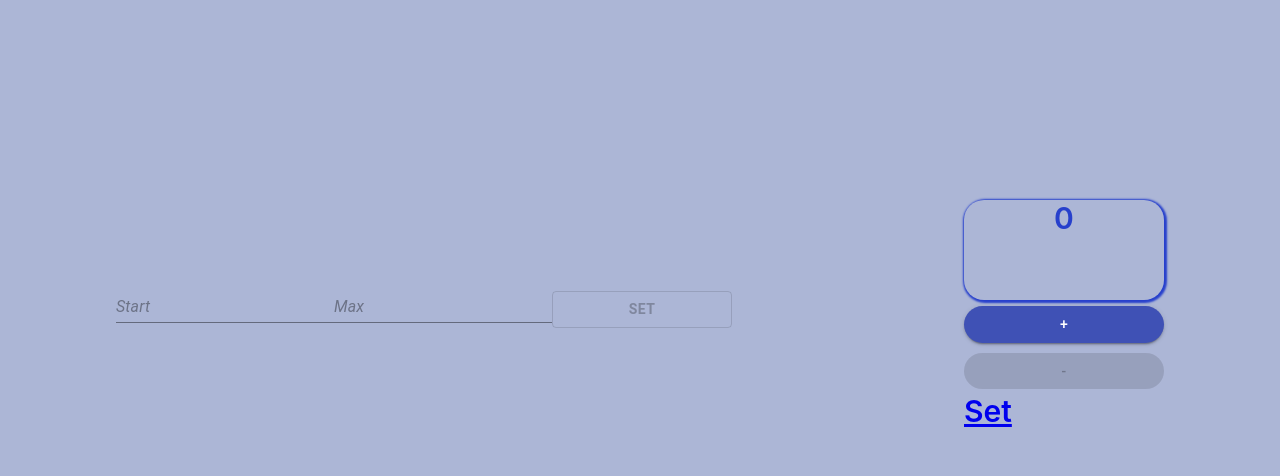
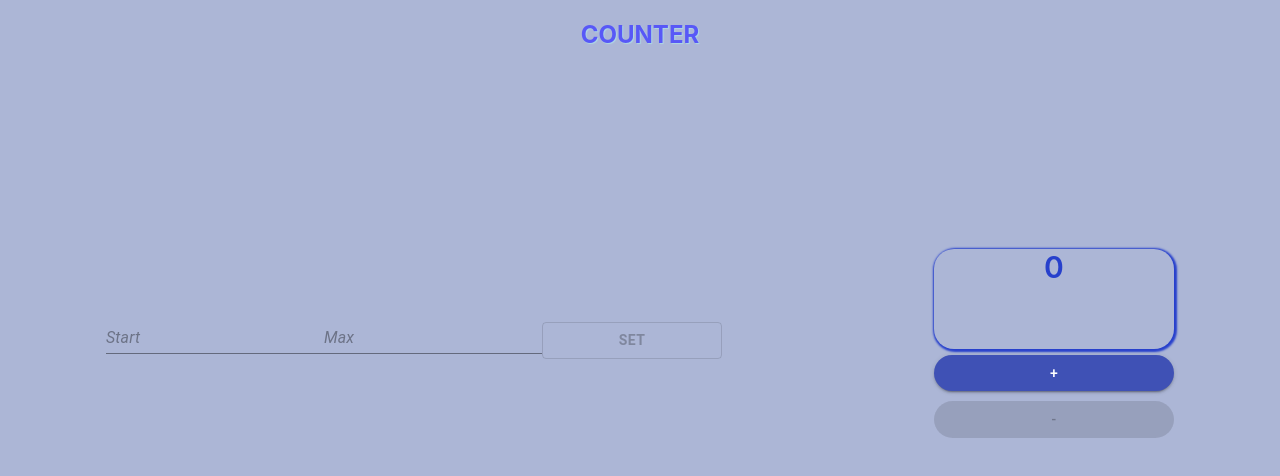
Before and after one commit to Tural-Mukhtarly/counter, a React (Create React App) app: page / in a window 1280 px wide. Shown: the top 476 px of the page. Built offline with nearby package versions, Linux system fonts and the light colour scheme.

Commit message:
final commit

```diff
--- a/src/App.tsx
+++ b/src/App.tsx
@@ -1,22 +1,10 @@
 import Counter from './components/Counter/Counter';
-import {
-  BrowserRouter as Router,
-  Switch,
-  Route,
-  Link
-} from "react-router-dom";
-import HomeCounter from './components/HomeConter';
 
 function App() {
   return (
     <div className="App">
-      <Router>
-        <Switch>
-          <Route path="/" component={HomeCounter} />
-          <Route path="/Counter" component={Counter} />
-
-        </Switch>
-      </Router>
+      <h2>COUNTER</h2>
+      <Counter />
     </div>
   );
 }
--- a/src/components/Counter/Counter.module.css
+++ b/src/components/Counter/Counter.module.css
@@ -19,7 +19,7 @@
 }
 
 .counter{
-    width: 200px;
+    width: 240px;
     font-size: 30px;
     font-weight: 600;
     display: flex;
@@ -33,7 +33,11 @@
     text-align: center;
     height: 100px;
     color: rgb(39, 64, 204);
-    /* border: 2px solid rgb(39, 64, 204); */
     border-radius: 20px;
     box-shadow: 1px 1px 2px 2px rgb(39, 64, 204);
 }
+h2{
+    text-align: center;
+    color: rgb(88, 88, 247);
+    text-shadow: 1px 1px 1px lightblue;
+}
--- a/src/components/Counter/Counter.tsx
+++ b/src/components/Counter/Counter.tsx
@@ -4,7 +4,7 @@ import { useDispatch } from 'react-redux';
 import { decValueAC, incValueAC } from '../../redux/store';
 import { useTypeSelector } from '../../redux/useTypeSelector';
 import s from './Counter.module.css'
-import { Link } from "react-router-dom";
+
 
 function Counter() {
 
@@ -17,23 +17,51 @@ function Counter() {
     const [start, setStart] = useState<number>(0)
     const [max, setMax] = useState<number>(0)
 
+    const onChangeNewValue = (e: ChangeEvent<HTMLInputElement>) => {
+        setStart(e.currentTarget.valueAsNumber)
+    }
+    const onChangemaxValue = (e: ChangeEvent<HTMLInputElement>) => setMax(e.currentTarget.valueAsNumber)
+
     const incValue = () => dispatch(incValueAC(1))
     const decValue = () => dispatch(decValueAC(1))
 
+    const addValue = () => {
+        dispatch({ type: "START_VALUE", payload: start })
+        dispatch({ type: "MAX_VALUE", payload: max })
+    }
 
     const disabledMin = () => valueStart === start ? true : false
     const disabledMax = () => valueStart === valueMax ? true : false
-
+    const disabledSet = () => {
+        if (start < 0) {
+            return true
+        }
+        if (max < 0) {
+            return true
+        }
+        if (start === max) {
+            return true
+        }
+    }
     return (
+        <div className={s.counterContainer}>
+            <div className={s.sm}>
+                <div className={s.startBlock}>
+                    <TextField type="number" onChange={onChangeNewValue} placeholder="Start"></TextField>
+                    <TextField type="number" placeholder="Max" onChange={onChangemaxValue}></TextField>
+                    <Button onClick={addValue} variant="outlined" color="primary" disabled={disabledSet()}>SET</Button>
+                </div>
+            </div>
             <div className={s.counter}>
                 <div className={s.value}>
                     {valueStart}
                 </div>
                 <Button variant="contained" color="primary" onClick={() => incValue()} disabled={disabledMax()}>+</Button>
                 <Button variant="contained" color="secondary" onClick={() => decValue()} disabled={disabledMin()}>-</Button>
-                <Link to="/counter">Set</Link>
+
             </div>
+        </div >
     )
 }
 
-export default Counter;
+export default Counter
--- a/src/components/HomeConter.tsx
+++ /dev/null
@@ -1,67 +0,0 @@
-import { Button, TextField } from '@material-ui/core';
-import React, { useState, ChangeEvent } from 'react'
-import { useDispatch } from 'react-redux';
-import { decValueAC, incValueAC } from '../redux/store';
-import { useTypeSelector } from '../redux/useTypeSelector';
-import s from './Counter/Counter.module.css';
-import { Link } from "react-router-dom";
-
-function HomeCounter() {
-
-    const dispatch = useDispatch()
-
-    const valueStart = useTypeSelector(state => state.start)
-    const valueMax = useTypeSelector(state => state.max)
-
-
-    const [start, setStart] = useState<number>(0)
-    const [max, setMax] = useState<number>(0)
-
-    const onChangeNewValue = (e: ChangeEvent<HTMLInputElement>) => {
-        setStart(e.currentTarget.valueAsNumber)
-    }
-    const onChangemaxValue = (e: ChangeEvent<HTMLInputElement>) => setMax(e.currentTarget.valueAsNumber)
-
-    const incValue = () => dispatch(incValueAC(1))
-    const decValue = () => dispatch(decValueAC(1))
-
-    const addValue = () => {
-        dispatch({ type: "START_VALUE", payload: start })
-        dispatch({ type: "MAX_VALUE", payload: max })
-    }
-
-    const disabledMin = () => valueStart === start ? true : false
-    const disabledMax = () => valueStart === valueMax ? true : false
-    const disabledSet = () => {
-        if (start < 0) {
-            return true
-        }
-        if (max < 0) {
-            return true
-        }
-        if (start === max) {
-            return true
-        }
-    }
-    return (
-        <div className={s.counterContainer}>
-            <div className={s.sm}>
-                <div className={s.startBlock}>
-                    <TextField type="number" onChange={onChangeNewValue} placeholder="Start"></TextField>
-                    <TextField type="number" placeholder="Max" onChange={onChangemaxValue}></TextField>
-                    <Button onClick={addValue} variant="outlined" color="primary" disabled={disabledSet()}>SET</Button>
-                </div>
-            </div>
-            <div className={s.counter}>
-                <div className={s.value}>
-                    {valueStart}
-                </div>
-                <Button variant="contained" color="primary" onClick={() => incValue()} disabled={disabledMax()}>+</Button>
-                <Button variant="contained" color="secondary" onClick={() => decValue()} disabled={disabledMin()}>-</Button>
-                <Link to="/counter">Set</Link>
-            </div>
-        </div>
-    )
-}
-
-export default HomeCounter;
```
Also changed, not shown: package.json (line endings or trailing spaces).
